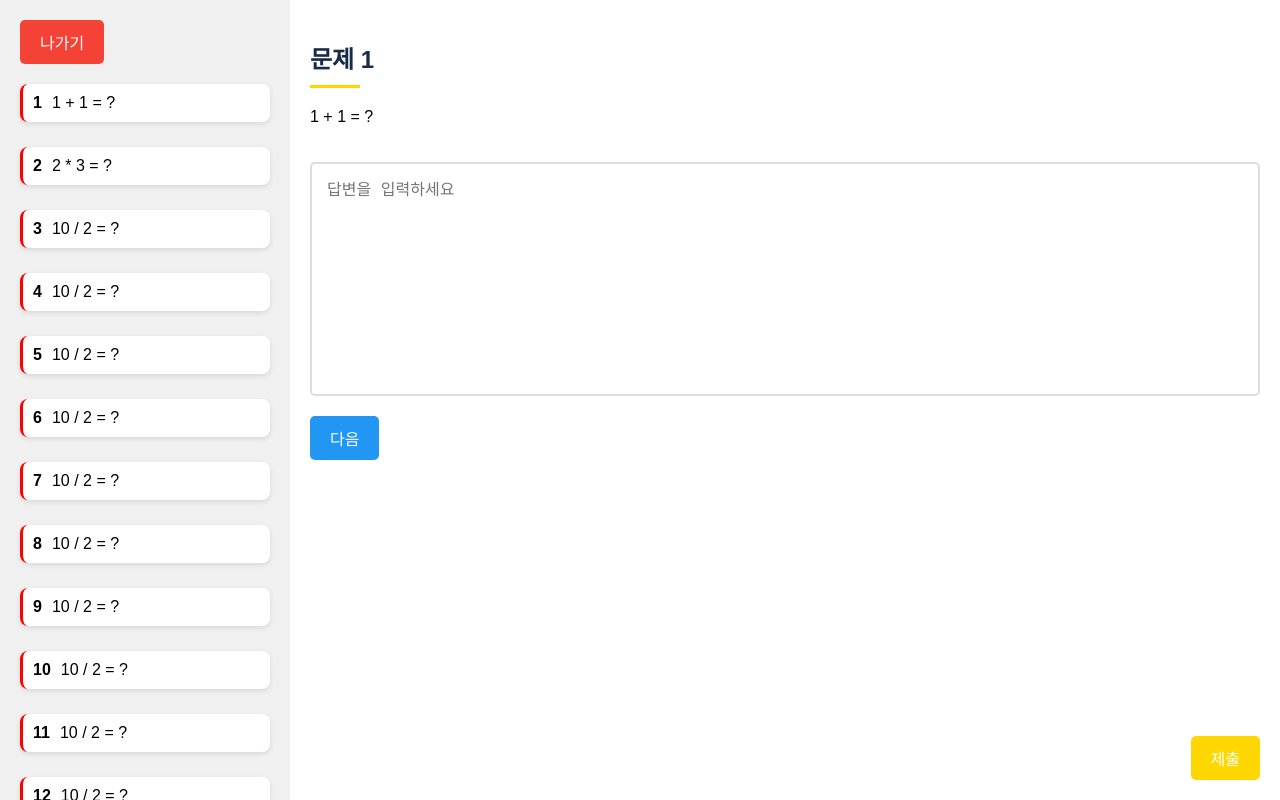
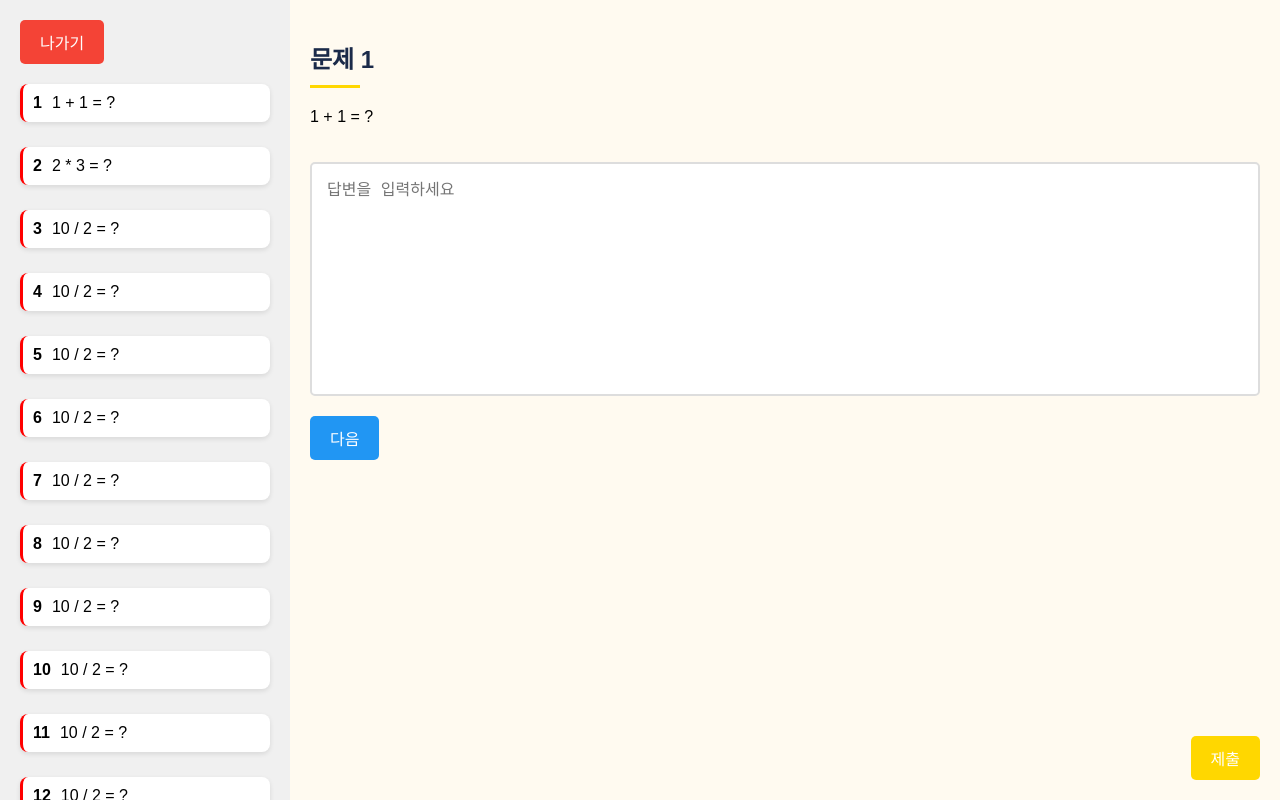
Before and after one commit to hamlsy/Moon-Spoon, a Vue app in the folder vue-cli/: page /questionTest in a window 1280 px wide. Built offline with nearby package versions, Linux system fonts and the light colour scheme.

Commit message:
#11 feat: 테스트 페이지 배경 색 변경

```diff
--- a/vue-cli/src/components/QuestionTest.vue
+++ b/vue-cli/src/components/QuestionTest.vue
@@ -156,6 +156,9 @@ body, html {
   margin: 0;
   padding: 0;
   height: 100%;
+}
+.test-page{
+  background-color: #FFFAF0;
 }
 
 .navbar-menu li {
```
